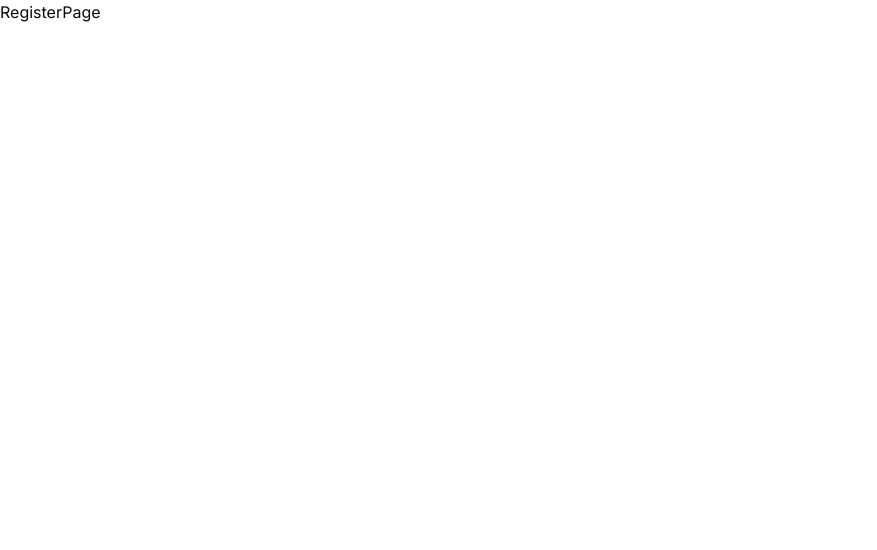
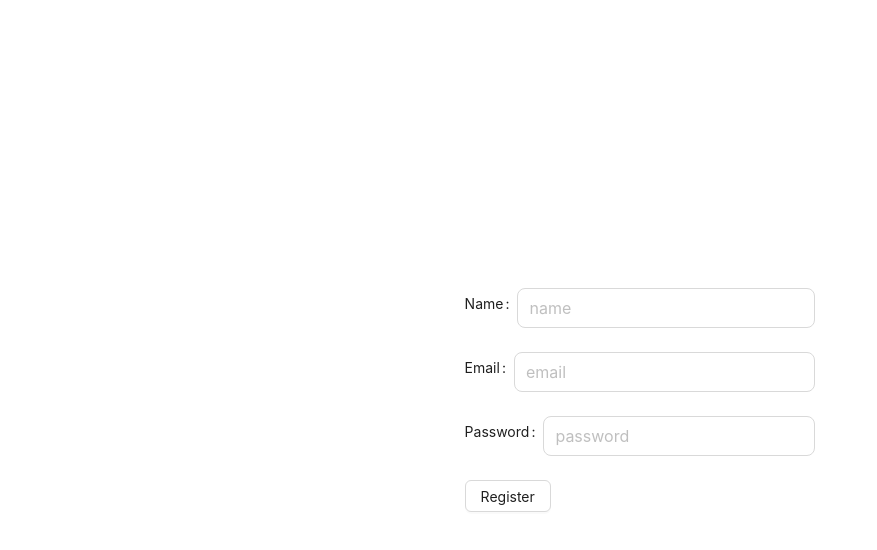
Before and after one commit to mahdimortuza/ocean-catch-client, a Next.js app: page /register in a window 1280 px wide. Shown: the top 550 px of the page, without its empty margins (0-877 px from the left). Built offline with nearby package versions, Linux system fonts and the light colour scheme.

Commit message:
registration done

```diff
--- a/package.json
+++ b/package.json
@@ -29,6 +29,7 @@
     "react-hook-form": "^7.51.3",
     "react-icons": "^5.0.1",
     "react-redux": "^9.1.1",
+    "sonner": "^1.4.41",
     "tailwind-merge": "^2.2.2",
     "tailwindcss-animate": "^1.0.7"
   },
--- a/src/app/layout.tsx
+++ b/src/app/layout.tsx
@@ -1,6 +1,7 @@
 import { Providers } from "@/lib/Providers";
 import type { Metadata } from "next";
 import { Inter } from "next/font/google";
+import { Toaster } from "sonner";
 import "./globals.css";
 
 const inter = Inter({ subsets: ["latin"] });
@@ -18,6 +19,7 @@ export default function RootLayout({
   return (
     <html lang="en">
       <body className={inter.className}>
+        <Toaster position="bottom-right" />
         <Providers>{children}</Providers>
       </body>
     </html>
--- a/src/app/login/page.tsx
+++ b/src/app/login/page.tsx
@@ -2,9 +2,12 @@
 import OCForm from "@/components/Forms/OCForm";
 import OCInput from "@/components/Forms/OCInput";
 import { Button, Row } from "antd";
+import { FieldValues } from "react-hook-form";
 
 const LoginPage = () => {
-  const handleLogin = () => {};
+  const handleLogin = (values: FieldValues) => {
+    console.log(values);
+  };
   return (
     <Row justify="center" align="middle" style={{ height: "100vh" }}>
       <OCForm onSubmit={handleLogin}>
--- a/src/app/register/page.tsx
+++ b/src/app/register/page.tsx
@@ -1,5 +1,47 @@
+"use client";
+import OCForm from "@/components/Forms/OCForm";
+import OCInput from "@/components/Forms/OCInput";
+import { useCreateUserMutation } from "@/redux/api/userApi";
+import { useAppDispatch } from "@/redux/hooks";
+import { Button, Row } from "antd";
+import { useRouter } from "next/navigation";
+import { FieldValues } from "react-hook-form";
+import { toast } from "sonner";
+
 const RegisterPage = () => {
-  return <div>RegisterPage</div>;
+  const router = useRouter();
+  const dispatch = useAppDispatch();
+  const [createUser] = useCreateUserMutation();
+
+  const handleRegistration = async (values: FieldValues) => {
+    const toastId = toast.loading("Creating user");
+
+    console.log(values);
+    try {
+      const userInfo = {
+        name: values.name,
+        email: values.email,
+        password: values.password,
+      };
+      const res = await createUser(userInfo).unwrap();
+      dispatch(res);
+      toast.success("User is created", { id: toastId, duration: 2000 });
+      router.push("/login");
+    } catch (error) {
+      toast.error("Something went wrong", { id: toastId, duration: 2000 });
+      console.log(error);
+    }
+  };
+  return (
+    <Row justify={"center"} align={"middle"} style={{ height: " 100vh" }}>
+      <OCForm onSubmit={handleRegistration}>
+        <OCInput type="text" name="name" label="Name" />
+        <OCInput type="text" name="email" label="Email" />
+        <OCInput type="password" name="password" label="Password" />
+        <Button htmlType="submit">Register</Button>
+      </OCForm>
+    </Row>
+  );
 };
 
 export default RegisterPage;
--- a/src/redux/api/baseApi.ts
+++ b/src/redux/api/baseApi.ts
@@ -4,7 +4,8 @@ import { tagTypeList } from "../tag-types";
 
 export const baseApi = createApi({
   reducerPath: "api",
-  baseQuery: axiosBaseQuery({ baseUrl: `${process.env.base_api}` }),
+  // baseQuery: axiosBaseQuery({ baseUrl: `${process.env.base_api}` }),
+  baseQuery: axiosBaseQuery({ baseUrl: "http://localhost:5000/api/v1" }),
   endpoints: () => ({}),
   tagTypes: tagTypeList,
 });
--- a/src/redux/api/userApi.ts
+++ b/src/redux/api/userApi.ts
@@ -0,0 +1,17 @@
+import { tagTypes } from "../tag-types";
+import { baseApi } from "./baseApi";
+
+const userApi = baseApi.injectEndpoints({
+  endpoints: (build) => ({
+    createUser: build.mutation({
+      query: (data) => ({
+        url: "/user/register",
+        method: "POST",
+        data: data,
+      }),
+      invalidatesTags: [tagTypes.user],
+    }),
+  }),
+});
+
+export const { useCreateUserMutation } = userApi;
```
Also changed, not shown: 1 other file (tests, documents, lock files or other folders).
